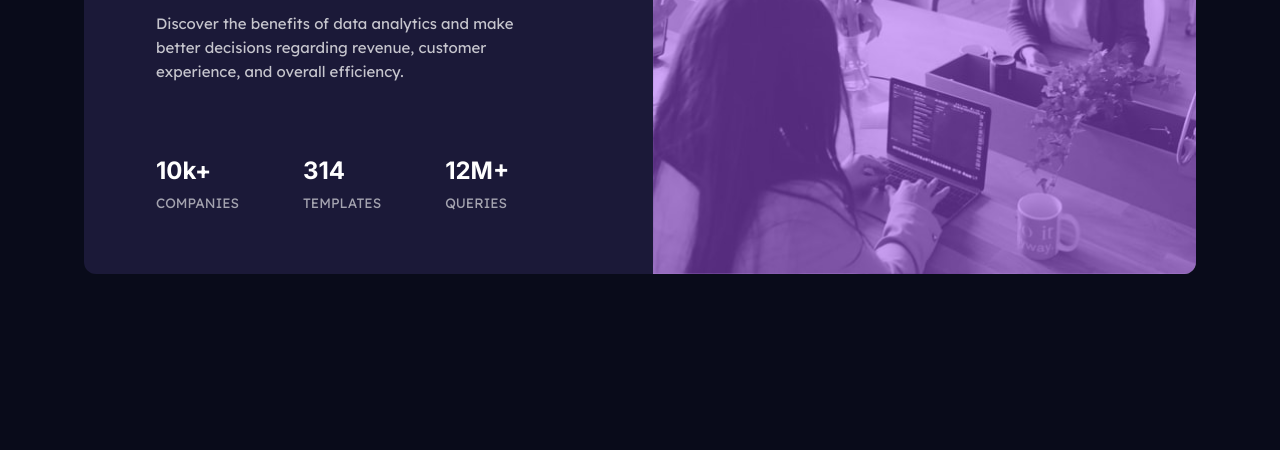
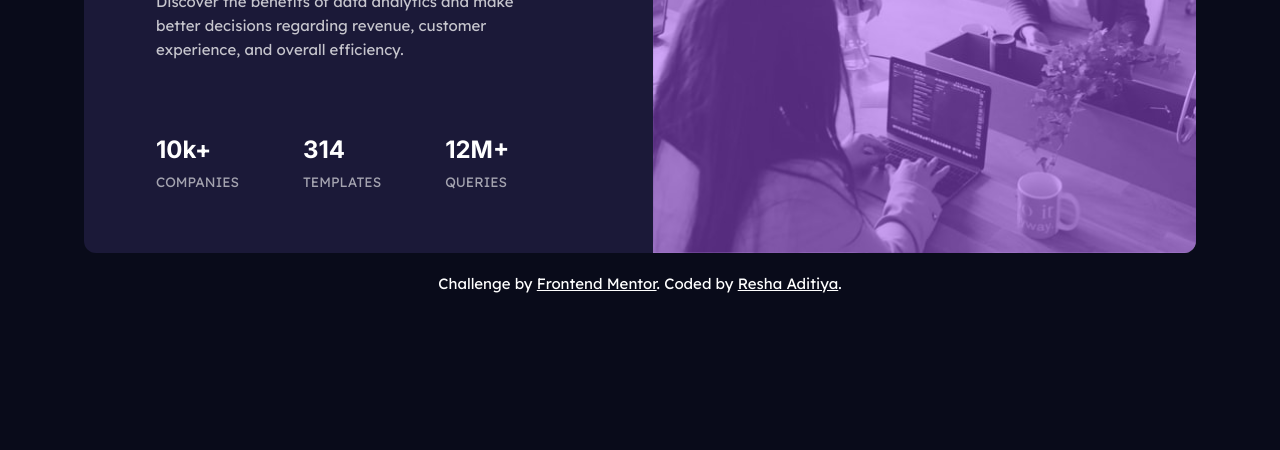
Before and after one commit to reshaditiya/frontendMentor-statsPreviewCard, a plain HTML site: page index.html in a window 1280 px wide. Shown: the part 350-800 px from the top of the page. Drawn offline with nearby package versions, Linux system fonts and the light colour scheme.

Commit message:
positioning & attribution

```diff
--- a/index.html
+++ b/index.html
@@ -41,7 +41,7 @@
     </script>
   </head>
   <body
-    class="flex flex-col justify-center items-center pt-[22rem] bg-dark-blue text-white font-lexend-deca"
+    class="flex flex-col items-center justify-center h-screen bg-dark-blue text-white font-lexend-deca"
     style="font-size: 15px"
   >
     <div
@@ -89,7 +89,7 @@
       </div>
     </div>
 
-    <!-- <div class="mt-10">
+    <div class="mt-10">
 			Challenge by
 			<a
 				href="https://www.frontendmentor.io?ref=challenge"
@@ -97,6 +97,6 @@
 				class="underline"
 				>Frontend Mentor</a
 			>. Coded by <a href="https://reshaditiya.com" class="underline">Resha Aditiya</a>.
-		</div> -->
+		</div>
   </body>
 </html>
```
